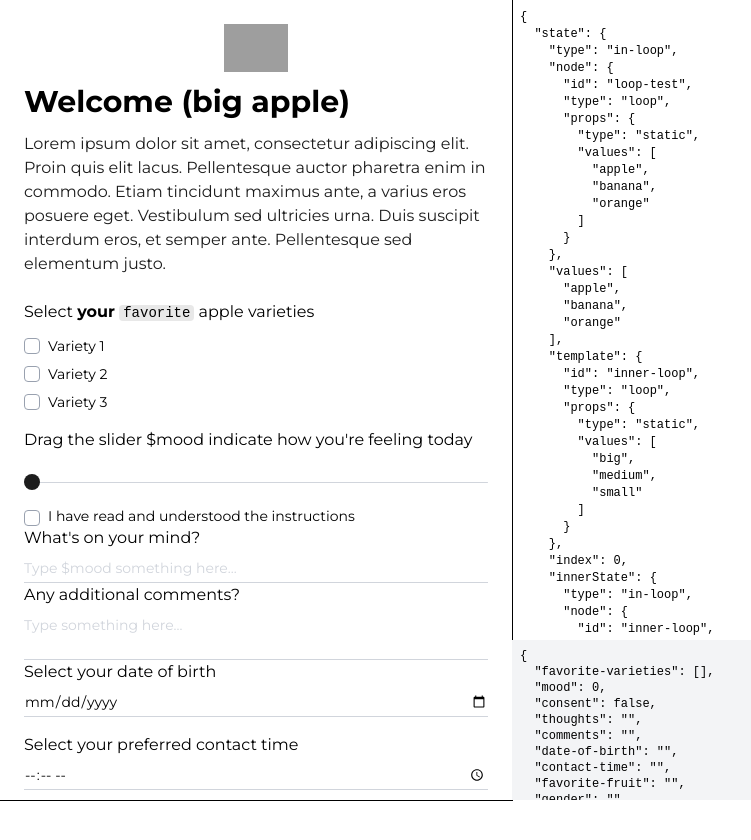
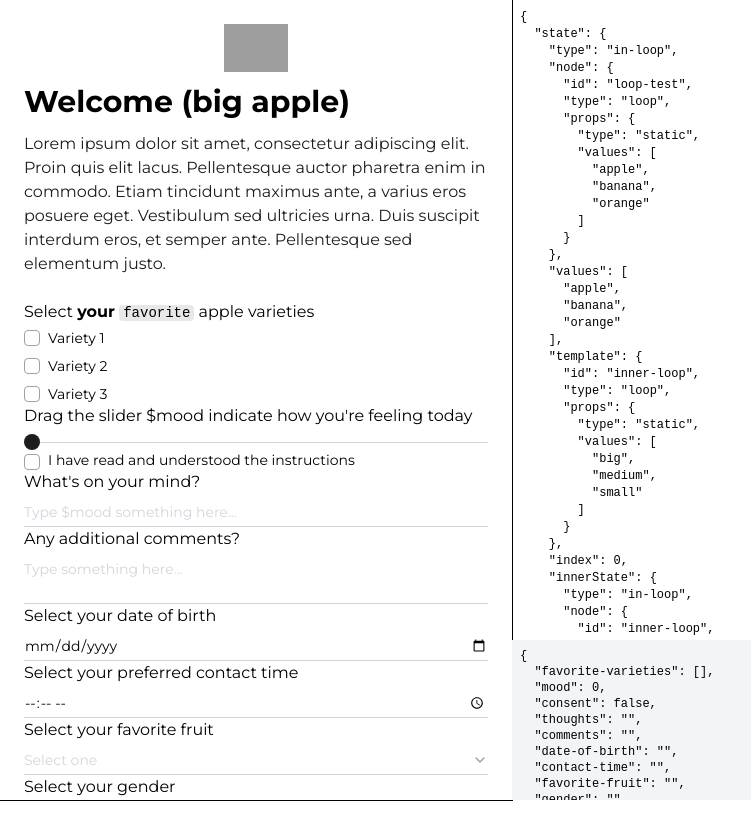
Before and after one commit to juancuiule/experiment-hub-frontend, a Next.js app: page / in a window 1280 px wide. Shown: the top 840 px of the page, without its empty margins (0-751 px from the left). Built offline with nearby package versions, Linux system fonts and the light colour scheme; grey boxes are pictures that could not be loaded; a web font is replaced by a local one.

Commit message:
remove margins

```diff
--- a/src/Experiment.tsx
+++ b/src/Experiment.tsx
@@ -2,7 +2,7 @@
 
 import { getActiveState } from "@/lib/flow";
 import { Screen } from "@/src/Screen";
-import Stepper from "@/src/Stepper";
+import Stepper from "@/src/components/Stepper";
 import { useExperimentStore } from "@/src/data/store";
 import { useEffect } from "react";
 
@@ -84,7 +84,7 @@ export default function Experiment(props: Props) {
           <p className="text-red-500">Screen not found: {slug}</p>
         )}
         <div className="absolute w-[calc(100vw-512px)] h-[80svh] overflow-y-scroll right-0 top-0 p-2">
-          <pre className="font-mono text-xs">
+          <pre className="font-mono text-xs text-wrap">
             <code className="text-wrap">{JSON.stringify(step, null, 2)}</code>
           </pre>
         </div>
--- a/src/Screen.tsx
+++ b/src/Screen.tsx
@@ -7,8 +7,6 @@ import { FrameworkScreen } from "@/lib/screen";
 import { Context } from "@/lib/types";
 import { buildSchema } from "@/lib/validation";
 import { RenderComponent } from "./components/RenderComponent";
-
-export { resolveString } from "./components/primitives";
 
 // ---------------------------------------------------------------------------
 // Types
--- a/src/components/Input.tsx
+++ b/src/components/Input.tsx
@@ -7,7 +7,9 @@ export function Input(props: Props) {
     <input
       {...props}
       className={twMerge(
-        "border-b border-gray-300 py-1 outline-none bg-transparent w-full placeholder:text-gray-300 focus:border-black transition-colors text-sm",
+        "border-b border-gray-300 py-1 outline-none",
+        "bg-transparent w-full placeholder:text-gray-300 focus:border-black",
+        "transition-colors text-sm",
       )}
     />
   );
--- a/src/components/Label.tsx
+++ b/src/components/Label.tsx
@@ -10,11 +10,7 @@ interface Props extends React.LabelHTMLAttributes<HTMLLabelElement> {
   context?: Context;
 }
 
-export function Label({ children, context, ...props }: Props) {
-  return (
-    <label {...props}>
-      <Markdown
-        allowedElements={[
+const allowedElements = [
   "b",
   "i",
   "em",
@@ -25,7 +21,13 @@ export function Label({ children, context, ...props }: Props) {
   "code",
   "a",
   "p",
-        ]}
+];
+
+export function Label({ children, context, ...props }: Props) {
+  return (
+    <label {...props}>
+      <Markdown
+        allowedElements={allowedElements}
         components={{
           p: ({ children }) => <>{children}</>,
           code: ({ node, className, children, ...props }) => {
--- a/src/components/RenderComponent.tsx
+++ b/src/components/RenderComponent.tsx
@@ -23,19 +23,19 @@ import { RenderProps } from "./primitives";
 import { deepMerge } from "@/lib/flow";
 import { resolveValuesInString } from "@/lib/resolve";
 
+const renderChild = (props: RenderProps) => <RenderComponent {...props} />;
+
 export function RenderComponent({
   component,
   form,
   context: propContext,
   isLoading,
 }: RenderProps) {
-  const renderChild = (props: RenderProps) => <RenderComponent {...props} />;
-
   const screenData = form.watch(); // Watch all form values to have them available in context
   const context = deepMerge(propContext, { screenData }); // Add form values to context for easier access in components
 
   switch (component.componentFamily) {
-    case "content":
+    case "content": {
       switch (component.template) {
         case "rich-text":
           return <RichText component={component} context={context} />;
@@ -46,106 +46,45 @@ export function RenderComponent({
         case "audio":
           return <Audio component={component} />;
       }
-      break;
+    }
 
-    case "response":
-      const dataKey = resolveValuesInString(component.props.dataKey, context);
-      const componentWithResolvedDataKey = deepMerge(component, {
-        props: { dataKey },
-      });
+    case "response": {
+      const props = {
+        form,
+        context,
+        component: deepMerge(component, {
+          props: {
+            dataKey: resolveValuesInString(component.props.dataKey, context),
+          },
+        }),
+      };
       switch (component.template) {
         case "text-input":
-          return (
-            <TextInput
-              component={componentWithResolvedDataKey}
-              form={form}
-              context={context}
-            />
-          );
+          return <TextInput {...props} />;
         case "text-area":
-          return (
-            <TextArea
-              component={componentWithResolvedDataKey}
-              form={form}
-              context={context}
-            />
-          );
+          return <TextArea {...props} />;
         case "date-input":
-          return (
-            <DateInput
-              component={componentWithResolvedDataKey}
-              form={form}
-              context={context}
-            />
-          );
+          return <DateInput {...props} />;
         case "time-input":
-          return (
-            <TimeInput
-              component={componentWithResolvedDataKey}
-              form={form}
-              context={context}
-            />
-          );
+          return <TimeInput {...props} />;
         case "numeric-input":
-          return (
-            <NumericInput
-              component={componentWithResolvedDataKey}
-              form={form}
-              context={context}
-            />
-          );
+          return <NumericInput {...props} />;
         case "single-checkbox":
-          return (
-            <SingleCheckbox
-              component={componentWithResolvedDataKey}
-              form={form}
-              context={context}
-            />
-          );
+          return <SingleCheckbox {...props} />;
         case "checkboxes":
-          return (
-            <Checkboxes
-              component={componentWithResolvedDataKey}
-              form={form}
-              context={context}
-            />
-          );
+          return <Checkboxes {...props} />;
         case "radio":
-          return (
-            <Radio
-              component={componentWithResolvedDataKey}
-              form={form}
-              context={context}
-            />
-          );
+          return <Radio {...props} />;
         case "dropdown":
-          return (
-            <Dropdown
-              component={componentWithResolvedDataKey}
-              form={form}
-              context={context}
-            />
-          );
+          return <Dropdown {...props} />;
         case "slider":
-          return (
-            <Slider
-              component={componentWithResolvedDataKey}
-              form={form}
-              context={context}
-            />
-          );
+          return <Slider {...props} />;
         case "likert-scale":
-          return (
-            <LikertScale
-              component={componentWithResolvedDataKey}
-              form={form}
-              context={context}
-            />
-          );
+          return <LikertScale {...props} />;
       }
-      break;
+    }
 
-    case "layout":
+    case "layout": {
       switch (component.template) {
         case "button":
           return <Button component={component} isLoading={isLoading} />;
@@ -160,9 +99,9 @@ export function RenderComponent({
             />
           );
       }
-      break;
+    }
 
-    case "control":
+    case "control": {
       switch (component.template) {
         case "conditional":
           return (
@@ -185,7 +124,7 @@ export function RenderComponent({
             />
           );
       }
-      break;
+    }
   }
 
   return (
--- a/src/components/control/ForEach.tsx
+++ b/src/components/control/ForEach.tsx
@@ -44,7 +44,7 @@ export function ForEach({
         });
 
         return (
-          <Fragment key={index}>
+          <Fragment key={`${component.props.id}-${index}`}>
             {renderChild({
               component: template,
               form,
--- a/src/components/layout/Button.tsx
+++ b/src/components/layout/Button.tsx
@@ -10,12 +10,7 @@ type Props = {
 
 export function Button({ component, isLoading }: Props) {
   return (
-    <div
-      className={twMerge(
-        "pt-3",
-        component.props.alignBottom ? "mt-auto pt-5" : "",
-      )}
-    >
+    <div className={twMerge(component.props.alignBottom ? "mt-auto pt-5" : "")}>
       <button
         type="submit"
         disabled={component.props.disabled || isLoading}
--- a/src/components/primitives.tsx
+++ b/src/components/primitives.tsx
@@ -32,7 +32,7 @@ export function FieldError({ message }: { message?: string }) {
 
 export function CheckIcon() {
   return (
-    <svg className="w-3 h-3 text-white" viewBox="0 0 12 12" fill="none">
+    <svg className="size-3 text-white" viewBox="0 0 12 12" fill="none">
       <path
         d="M2 6l3 3 5-5"
         stroke="currentColor"
@@ -46,7 +46,7 @@ export function CheckIcon() {
 
 export function ChevronDownIcon() {
   return (
-    <svg className="w-4 h-4 text-gray-400" viewBox="0 0 16 16" fill="none">
+    <svg className="size-4 text-gray-400" viewBox="0 0 16 16" fill="none">
       <path
         d="M4 6l4 4 4-4"
         stroke="currentColor"
--- a/src/components/response/Checkboxes.tsx
+++ b/src/components/response/Checkboxes.tsx
@@ -6,11 +6,7 @@ import * as CheckboxPrimitive from "@radix-ui/react-checkbox";
 import { Controller, UseFormReturn } from "react-hook-form";
 import { twMerge } from "tailwind-merge";
 import { Label } from "../Label";
-import {
-  CheckIcon,
-  FieldError,
-  resolveOptions
-} from "../primitives";
+import { CheckIcon, FieldError, resolveOptions } from "../primitives";
 
 type Props = {
   component: CheckboxesComponent;
@@ -32,7 +28,7 @@ export function Checkboxes({ component, form, context }: Props) {
       render={({ field }) => (
         <div className="flex flex-col gap-1">
           <Label context={context}>{component.props.label}</Label>
-          <div className="flex flex-col gap-2 mt-2">
+          <div className="flex flex-col gap-2">
             {resolveOptions(component.props.options, context).map((opt) => {
               const checked =
                 Array.isArray(field.value) && field.value.includes(opt.value);
--- a/src/components/response/Slider.tsx
+++ b/src/components/response/Slider.tsx
@@ -29,7 +29,7 @@ export function Slider({ component, form, context }: Props) {
       render={({ field }) => {
         const value = field.value ?? min;
         return (
-          <div className="my-4 flex flex-col gap-1">
+          <div className="flex flex-col gap-1">
             <div className="flex items-center justify-between">
               <Label context={context}>{component.props.label}</Label>
               {component.props.showValue && (
@@ -38,7 +38,7 @@ export function Slider({ component, form, context }: Props) {
                 </span>
               )}
             </div>
-            <div className="mt-4">
+            <div>
               <SliderPrimitive.Root
                 value={[value]}
                 min={min}
--- a/src/components/response/TimeInput.tsx
+++ b/src/components/response/TimeInput.tsx
@@ -21,7 +21,7 @@ export function TimeInput({ component, form, context }: Props) {
   const { dataKey } = component.props;
 
   return (
-    <div className="my-4 flex flex-col gap-1">
+    <div className="flex flex-col gap-1">
       <Label htmlFor={dataKey} context={context}>
         {component.props.label}
       </Label>
```
Also changed, not shown: src/components/Stepper.tsx (renamed from src/Stepper.tsx). Lines whose indentation alone changed are shown as unchanged.
